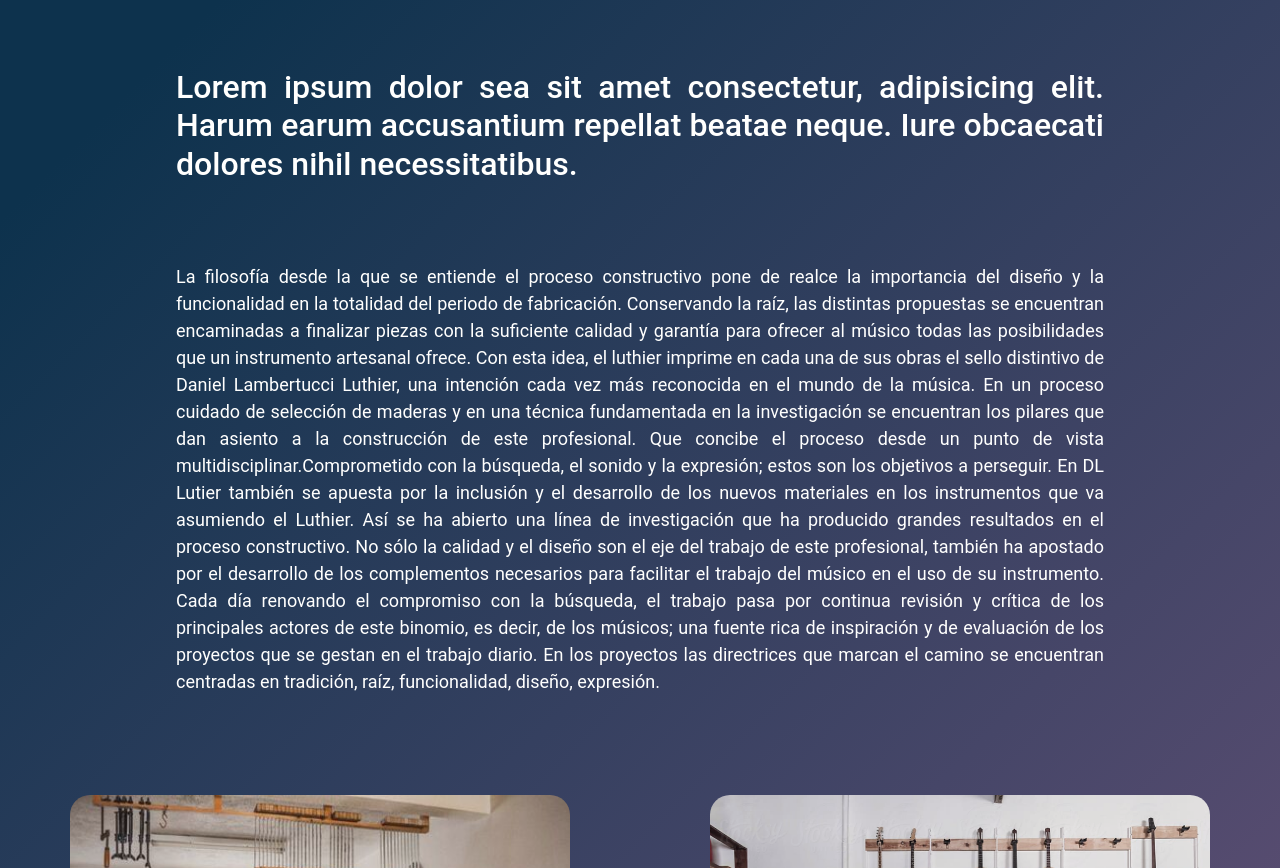
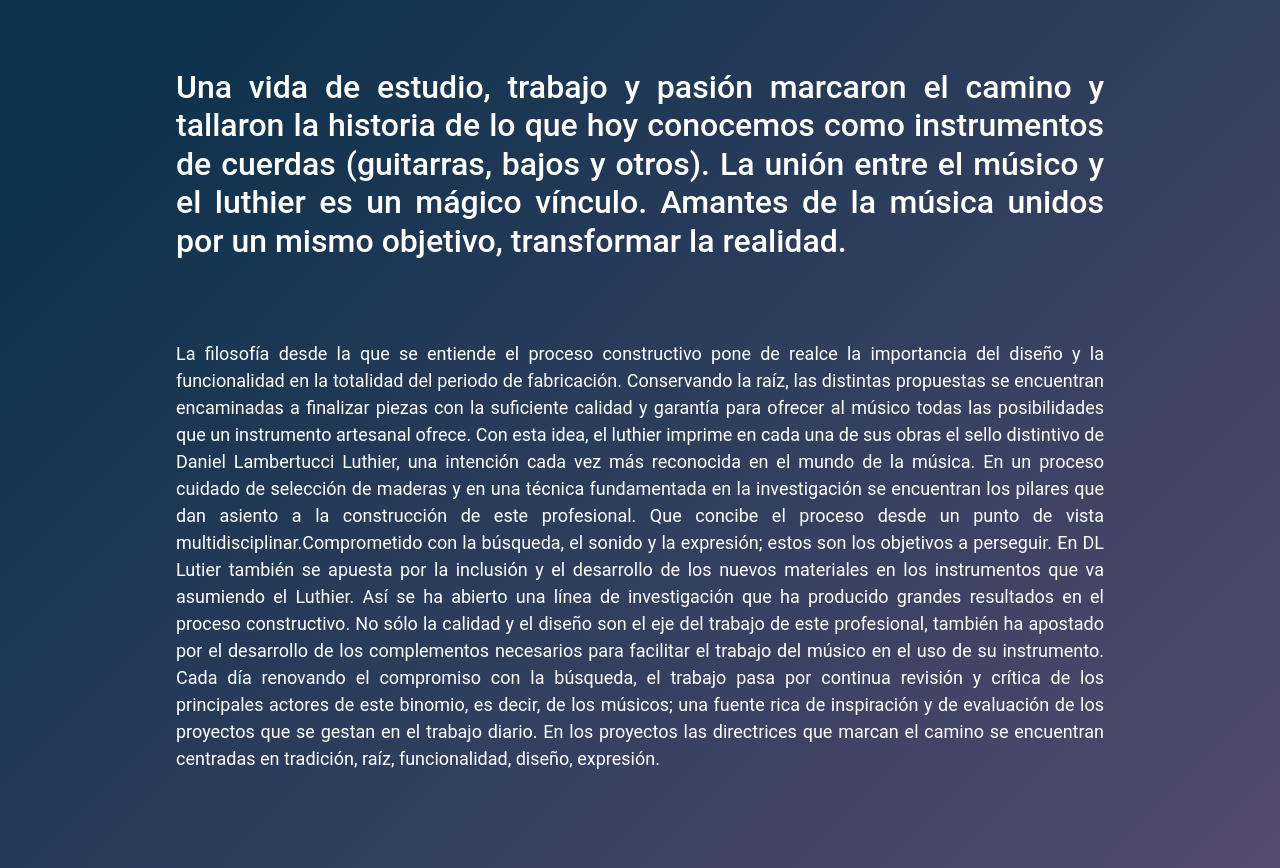
Before and after one commit to DieDreizehn13/Taller-de-violas-y-bajos-Maldonado-, a plain HTML site: page index.html in a window 1280 px wide. Shown: the part 840-1708 px from the top of the page. Drawn offline with nearby package versions, Linux system fonts and the light colour scheme; a web font is replaced by a local one.

Commit message:
Lorem reemplazado final

```diff
--- a/index.html
+++ b/index.html
@@ -40,7 +40,7 @@
         </div>
 
         <div class="info">
-            <h2>Lorem ipsum dolor sea sit amet consectetur, adipisicing elit. Harum earum accusantium repellat beatae neque. Iure obcaecati dolores nihil necessitatibus.</h2>
+            <h2>Una vida de estudio, trabajo y pasión marcaron el camino y tallaron la historia de lo que hoy conocemos como instrumentos de cuerdas (guitarras, bajos y otros). La unión entre el músico y el luthier es un mágico vínculo. Amantes de la música unidos por un mismo objetivo, transformar la realidad.</h2>
             <p data-aos="flip-up">La filosofía desde la que se entiende el proceso constructivo pone de realce la importancia del diseño y la funcionalidad en la totalidad del periodo de fabricación. Conservando la raíz, las distintas propuestas se encuentran encaminadas a finalizar piezas con la suficiente calidad y garantía para ofrecer al músico todas las posibilidades que un instrumento artesanal ofrece. Con esta idea, el luthier imprime en cada una de sus obras el sello distintivo de Daniel Lambertucci Luthier, una intención cada vez más reconocida en el mundo de la música.
 
             En un proceso cuidado de selección de maderas y en una técnica fundamentada en la investigación se encuentran los pilares que dan asiento a la construcción de este profesional. Que concibe el proceso desde un punto de vista multidisciplinar.Comprometido con la búsqueda, el sonido y la expresión; estos son los objetivos a perseguir.
```
